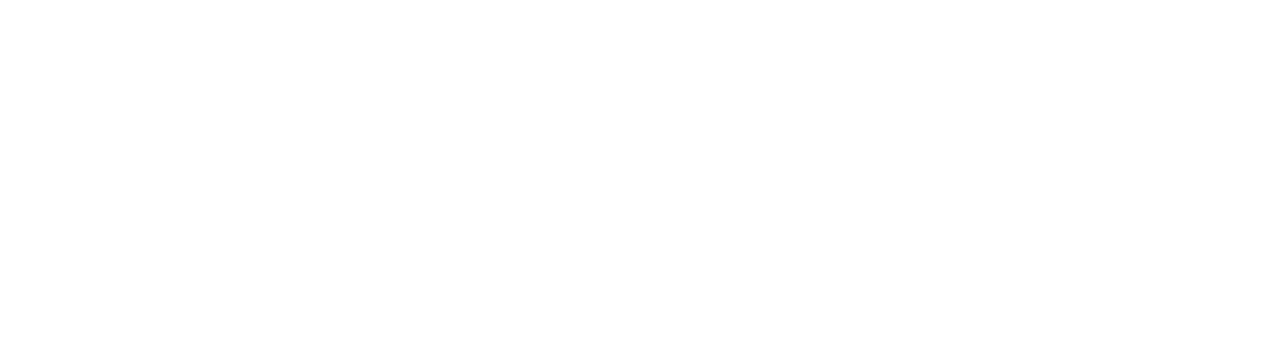
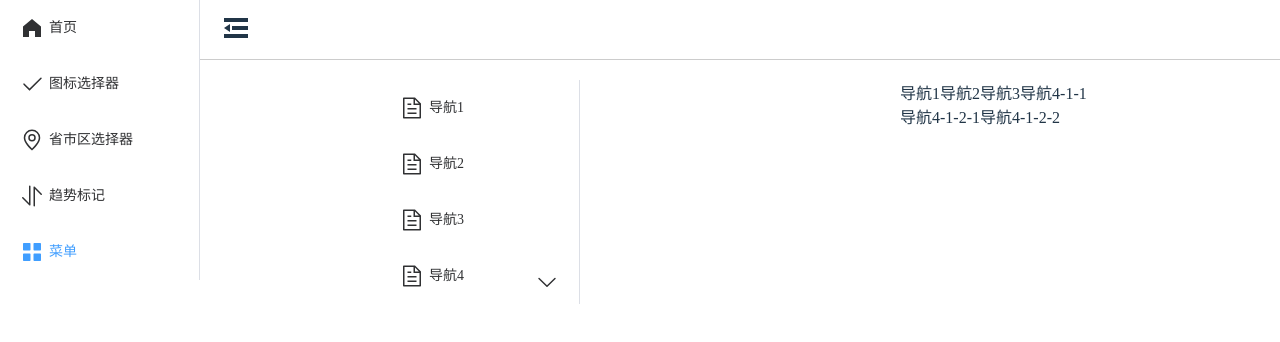
Before and after one commit to kankan-web/vue-admin, a Vue app: page /menu in a window 1280 px wide. Before the commit this address had no page. Shown: the top 342 px of the page. Built offline with nearby package versions, Linux system fonts and the light colour scheme.

Commit message:
创建菜单组件并重构项目菜单

```diff
--- a/package.json
+++ b/package.json
@@ -6,7 +6,8 @@
   "scripts": {
     "dev": "vite",
     "build": "vue-tsc && vite build",
-    "preview": "vite preview"
+    "preview": "vite preview",
+    "commit":"cz"
   },
   "dependencies": {
     "@element-plus/icons-vue": "^2.3.1",
@@ -16,6 +17,7 @@
   },
   "devDependencies": {
     "@vitejs/plugin-vue": "^4.5.2",
+    "@vitejs/plugin-vue-jsx": "^3.1.0",
     "sass": "^1.70.0",
     "sass-loader": "^14.0.0",
     "typescript": "^5.2.2",
--- a/src/components/index.ts
+++ b/src/components/index.ts
@@ -2,7 +2,8 @@
 import chooseArea from "./chooseArea";
 import chooseIcon from "./chooseIcon";
 import trend from "./trend";
-const components = [chooseArea, chooseIcon, trend];
+import menu from './menu'
+const components = [chooseArea, chooseIcon, trend,menu];
 export default {
   install(app: App) {
     components.map((item) => {
--- /dev/null
+++ b/src/components/menu/index.ts
@@ -0,0 +1,11 @@
+import { App } from "vue";
+import menu from "./src/index.vue";
+import infiniteMenu from './src/menu'
+
+// 让这个组件可以通过use的形式使用
+export default {
+  install(app: App) {
+    app.component("m-menu", menu);
+    app.component('m-infinite-menu', infiniteMenu)
+  },
+};
--- /dev/null
+++ b/src/components/menu/src/index.vue
@@ -0,0 +1,54 @@
+<template>
+  <!-- #MARK:这个使用$attrs来获取父组件传递过来的属性,并且传过来的数据没有在props中进行接收，相当于将父组件传递过来的剩余属性都进行接收 -->
+  <el-menu class="el-menu-vertical-demo" :default-active="defaultActive" :router="router" v-bind="$attrs">
+    <template v-for="(item) in data" :key="item.index">
+      <el-menu-item v-if="!item.children||!item.children.length" :index="item.index">
+        <el-icon>
+          <component :is="item.icon"></component>
+        </el-icon>
+        <span>{{ item.name }}</span>
+      </el-menu-item>
+      <el-sub-menu v-if="item.children&&item.children.length" :index="item.index">
+        <template #title>
+          <el-icon>
+            <component :is="item.icon"></component>
+          </el-icon>
+          <span>{{ item.name }}</span>
+        </template>
+        <el-menu-item v-for="(item1,index1) in item.children" :index="index1">
+          <el-icon>
+            <component :is="item.icon"></component>
+          </el-icon>
+          <span>{{ item1.name }}</span>
+        </el-menu-item>
+      </el-sub-menu>
+    </template>
+  </el-menu>
+  <!-- #UPDATE：使用jsx实现无限子菜单，需要使用@vitejs/plugin-vue-jsx插件 -->
+</template>
+<script setup lang="ts">
+import {PropType,defineProps} from 'vue'
+import {MenuItem} from './type'
+let props=defineProps({
+  // 导航菜单的数据
+  data:{
+    type:Array as PropType<MenuItem[]>,
+    required:true
+  },
+  defaultActive:{
+    type:String,
+    default:''
+  },
+  //是否是路由模式
+  router:{
+    type:Boolean,
+    default:false
+  }
+})
+console.log(props.data)
+</script>
+<style lang="scss" scoped>
+.el-menu-vertical-demo:not(.el-menu--collapse) {
+  width: 200px;
+}
+</style>
--- /dev/null
+++ b/src/components/menu/src/menu.tsx
@@ -0,0 +1,72 @@
+import { defineComponent, PropType, render, useAttrs } from "vue";
+import { MenuItem } from "./type";
+export default defineComponent({
+  props: {
+    // 导航菜单的数据
+    data: {
+      type: Array as PropType<MenuItem[]>,
+      required: true,
+    },
+    defaultActive: {
+      type: String,
+      default: "",
+    },
+    //是否是路由模式
+    router: {
+      type: Boolean,
+      default: false,
+    },
+  },
+  setup(props, context) {
+    //#TODO：封装一个渲染无限层级菜单的方法
+    //函数会返回一段jsx的代码
+    let renderMenu = (data: MenuItem[]) => {
+      return data.map((item: MenuItem) => {
+        //每个菜单的图标
+        // item.i = ;
+        //处理插槽
+        let slots = {
+          title: () => {
+            return (
+              <>
+                <el-icon>
+                  <component is={item.icon}></component>
+                </el-icon>
+                <span>{item.name}</span>
+              </>
+            );
+          },
+        };
+        //递归渲染子菜单
+        if (item.children && item.children.length) {
+          return (
+            <el-sub-menu index={item.index} v-slots={slots}>
+              {renderMenu(item.children)}
+            </el-sub-menu>
+          );
+        }
+        //正常处理普通菜单
+        return (
+          <el-menu-item index={item.index}>
+            <el-icon>
+              <component is={item.icon}></component>
+            </el-icon>
+            <span>{item.name}</span>
+          </el-menu-item>
+        );
+      });
+    };
+    const Attr = useAttrs();
+    return () => {
+      return (
+        <el-menu
+          default-active={props.defaultActive}
+          router={props.router}
+          {...Attr}
+        >
+          {renderMenu(props.data)}
+        </el-menu>
+      );
+    };
+  },
+});
--- /dev/null
+++ b/src/components/menu/src/type.ts
@@ -0,0 +1,12 @@
+export interface MenuItem{
+  // 导航的图标
+  icon?:string,
+  //处理之后的图标
+  i?:any,
+// 导航的名字
+  name:string,
+  // 导航的标识
+  index:string,
+  // 导航的子菜单
+  children?:MenuItem[]
+}
--- a/src/layout/navSide/index.vue
+++ b/src/layout/navSide/index.vue
@@ -1,5 +1,5 @@
 <template>
-  <el-menu
+  <!-- <el-menu
     :collapse="collapse"
     default-active="2"
     class="el-menu-vertical-demo"
@@ -16,15 +16,41 @@
       <el-icon><setting /></el-icon>
       <span>导航3</span>
     </el-menu-item>
-  </el-menu>
+  </el-menu> -->
+  <m-menu :collapse="collapse" :data="data" router :defaultActive="$route.path"></m-menu>
 </template>
 <script lang="ts" setup>
 const props = defineProps<{
   collapse: boolean;
 }>();
+const data = [
+  {
+    icon:'HomeFilled',
+    name:'首页',
+    index:'/'
+  },
+  {
+    icon: 'Check',
+    name: '图标选择器',
+    index: '/chooseIcon'
+  },
+  {
+    icon: 'Location',
+    name: '省市区选择器',
+    index: '/chooseArea'
+  },
+  {
+    icon: 'Sort',
+    name: '趋势标记',
+    index: '/trend'
+  }, {
+    icon: 'Menu',
+    name: '菜单',
+    index: '/menu'
+  },
+
+]
 </script>
 <style lang="scss">
-.el-menu-vertical-demo:not(.el-menu--collapse) {
-  width: 200px;
-}
+
 </style>
--- a/src/router/index.ts
+++ b/src/router/index.ts
@@ -22,6 +22,10 @@
         path: "/trend",
         component: () => import("../view/trend/index.vue"),
       },
+      {
+        path: "/menu",
+        component: () => import("../view/menu/index.vue"),
+      },
     ],
   },
 ];
--- /dev/null
+++ b/src/view/menu/index.vue
@@ -0,0 +1,101 @@
+<template>
+  <div class="flex">
+    <div style="width: 200px">
+      <m-menu :data="data1"></m-menu>
+    </div>
+    <div style="width: 200px;">
+      <m-infinite-menu :data="data2"></m-infinite-menu>
+    </div>
+  </div>
+</template>
+<script lang="ts" setup>
+const data1=[
+  {
+    name: '导航1',
+    index:'1',
+    icon:'document'
+  },
+  {
+    name:'导航2',
+    index:'2',
+    icon:'document'
+  },
+  {
+    name: '导航3',
+    index: '3',
+    icon: 'document'
+  },
+  {
+    name: '导航4',
+    index: '4',
+    icon: 'document',
+    children:[
+      {name: '导航4-1',
+      index: '5',
+      icon:'document'
+    }
+    ]
+  }
+
+]
+const data2 = [
+  {
+    name: '导航1',
+    index: '1',
+    icon: 'Document'
+  },
+  {
+    name: '导航2',
+    index: '2',
+    icon: 'Document'
+  },
+  {
+    name: '导航3',
+    index: '3',
+    icon: 'Document'
+  },
+  {
+    name: '导航4',
+    index: '4',
+    icon: 'Document',
+    children: [
+      {
+        name: '导航4-1',
+        index: '5',
+        icon: 'Document',
+        children: [
+          {
+            name: '导航4-1-1',
+            index: '6',
+            icon: 'Document'
+          },
+          {
+            name: '导航4-1-2',
+            index: '7',
+            icon: 'Document',
+            children: [
+              {
+                name: '导航4-1-2-1',
+                index: '8',
+                icon: 'Document'
+              },
+              {
+                name: '导航4-1-2-2',
+                index: '9',
+                icon: 'Document'
+              }
+            ]
+          }
+        ]
+      }
+    ]
+  }
+
+]
+</script>
+<style lang="scss" scoped>
+.flex{
+  display: flex;
+  justify-content: space-around;
+}
+</style>
--- a/tsconfig.json
+++ b/tsconfig.json
@@ -19,7 +19,9 @@
     "noUnusedLocals": true,
     "noUnusedParameters": true,
     "noFallthroughCasesInSwitch": true,
-    "allowSyntheticDefaultImports": true
+    "allowSyntheticDefaultImports": true,
+
+    "noImplicitAny": false, // 是否在表达式和声明上有隐含的any类型时报错
   },
   "include": ["src/**/*.ts", "src/**/*.tsx", "src/**/*.vue"],
   "references": [{ "path": "./tsconfig.node.json" }]
--- a/vite.config.ts
+++ b/vite.config.ts
@@ -1,7 +1,10 @@
 import { defineConfig } from 'vite'
 import vue from '@vitejs/plugin-vue'
-
+import vueJsx from '@vitejs/plugin-vue-jsx'
 // https://vitejs.dev/config/
 export default defineConfig({
-  plugins: [vue()],
+  plugins: [vue(),vueJsx()],
+  server:{
+    port:8080
+  }
 })
```
Also changed, not shown: 1 other file (tests, documents, lock files or other folders).
